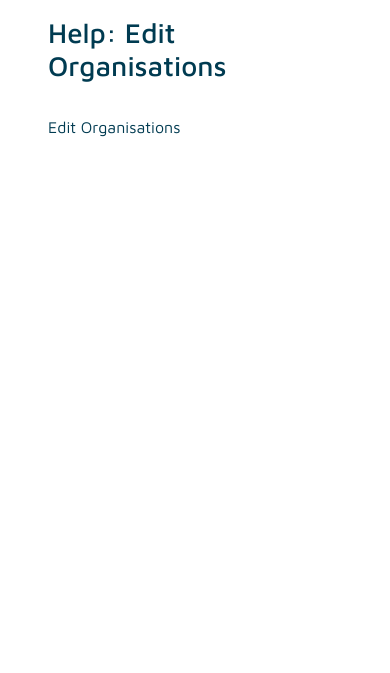
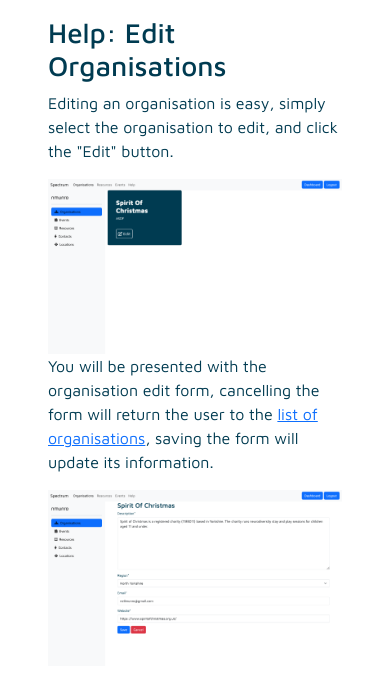
Before and after one commit to nmunro/spectrum, a Django app: page /help/organisations/edit/ in a window 390 px wide. Shown: the part 96-769 px from the top of the page. Run offline with Django 4.2, Linux system fonts and the light colour scheme; parts of the project's set-up code (start-up, migrations or seed data) failed here and were passed over; some libraries are stand-ins or nearby versions.

Commit message:
#31: Further help updates

```diff
--- a/help/templates/help/contacts.html
+++ b/help/templates/help/contacts.html
@@ -14,7 +14,7 @@
 
 {% block content %}
   <div class="row px-5">
-    <div class="col-md-4 mb-4">
+    <div class="col-md-12 mb-12">
       <h1>Help: Contacts</h1>
     </div>
   </div>
--- a/help/templates/help/contacts_add.html
+++ b/help/templates/help/contacts_add.html
@@ -15,7 +15,7 @@
 
 {% block content %}
   <div class="row px-5">
-    <div class="col-md-4 mb-4">
+    <div class="col-md-12 mb-12">
       <h1>Help: Add Contact</h1>
     </div>
   </div>
--- a/help/templates/help/contacts_delete.html
+++ b/help/templates/help/contacts_delete.html
@@ -15,7 +15,7 @@
 
 {% block content %}
   <div class="row px-5">
-    <div class="col-md-4 mb-4">
+    <div class="col-md-12 mb-12">
       <h1>Help: Delete Contact</h1>
     </div>
   </div>
--- a/help/templates/help/contacts_edit.html
+++ b/help/templates/help/contacts_edit.html
@@ -15,7 +15,7 @@
 
 {% block content %}
   <div class="row px-5">
-    <div class="col-md-4 mb-4">
+    <div class="col-md-12 mb-12">
       <h1>Help: Edit Contact</h1>
     </div>
   </div>
--- a/help/templates/help/index.html
+++ b/help/templates/help/index.html
@@ -12,7 +12,7 @@
 
 {% block content %}
   <div class="row px-5">
-    <div class="col-md-4 mb-4">
+    <div class="col-md-12 mb-12">
       <h1>Help</h1>
     </div>
   </div>
--- a/help/templates/help/locations.html
+++ b/help/templates/help/locations.html
@@ -14,7 +14,7 @@
 
 {% block content %}
   <div class="row px-5">
-    <div class="col-md-4 mb-4">
+    <div class="col-md-12 mb-12">
       <h1>Help: Locations</h1>
     </div>
   </div>
--- a/help/templates/help/locations_add.html
+++ b/help/templates/help/locations_add.html
@@ -15,7 +15,7 @@
 
 {% block content %}
   <div class="row px-5">
-    <div class="col-md-4 mb-4">
+    <div class="col-md-12 mb-12">
       <h1>Help: Add Location</h1>
     </div>
   </div>
--- a/help/templates/help/locations_delete.html
+++ b/help/templates/help/locations_delete.html
@@ -15,7 +15,7 @@
 
 {% block content %}
   <div class="row px-5">
-    <div class="col-md-4 mb-4">
+    <div class="col-md-12 mb-12">
       <h1>Help: Delete Location</h1>
     </div>
   </div>
--- a/help/templates/help/locations_edit.html
+++ b/help/templates/help/locations_edit.html
@@ -15,7 +15,7 @@
 
 {% block content %}
   <div class="row px-5">
-    <div class="col-md-4 mb-4">
+    <div class="col-md-12 mb-12">
       <h1>Help: Edit Location</h1>
     </div>
   </div>
--- a/help/templates/help/organisations_edit.html
+++ b/help/templates/help/organisations_edit.html
@@ -1,4 +1,5 @@
 {% extends "base.html" %}
+{% load static %}
 {% load tags %}
 
 {% block nav %}
@@ -14,14 +15,17 @@
 
 {% block content %}
   <div class="row px-5">
-    <div class="col-md-4 mb-4">
+    <div class="col-md-12 mb-12">
       <h1>Help: Edit Organisations</h1>
     </div>
   </div>
 
   <div class="row px-5">
     <div class="col-md-12 mb-12">
-      <p>Edit Organisations</p>
+      <p>Editing an organisation is easy, simply select the organisation to edit, and click the "Edit" button.</p>
+      <img class="img-fluid" src="{% static 'help/organisations.png' %}"></img>
+      <p>You will be presented with the organisation edit form, cancelling the form will return the user to the <a href="{% url 'help:organisations' %}">list of organisations</a>, saving the form will update its information.</p>
+      <img class="img-fluid" src="{% static 'help/organisations_edit.png' %}"></img>
     </div>
   </div>
 {% endblock %}
```
Also changed, not shown: help/templates/help/organisations.html (+5 -2 lines).
